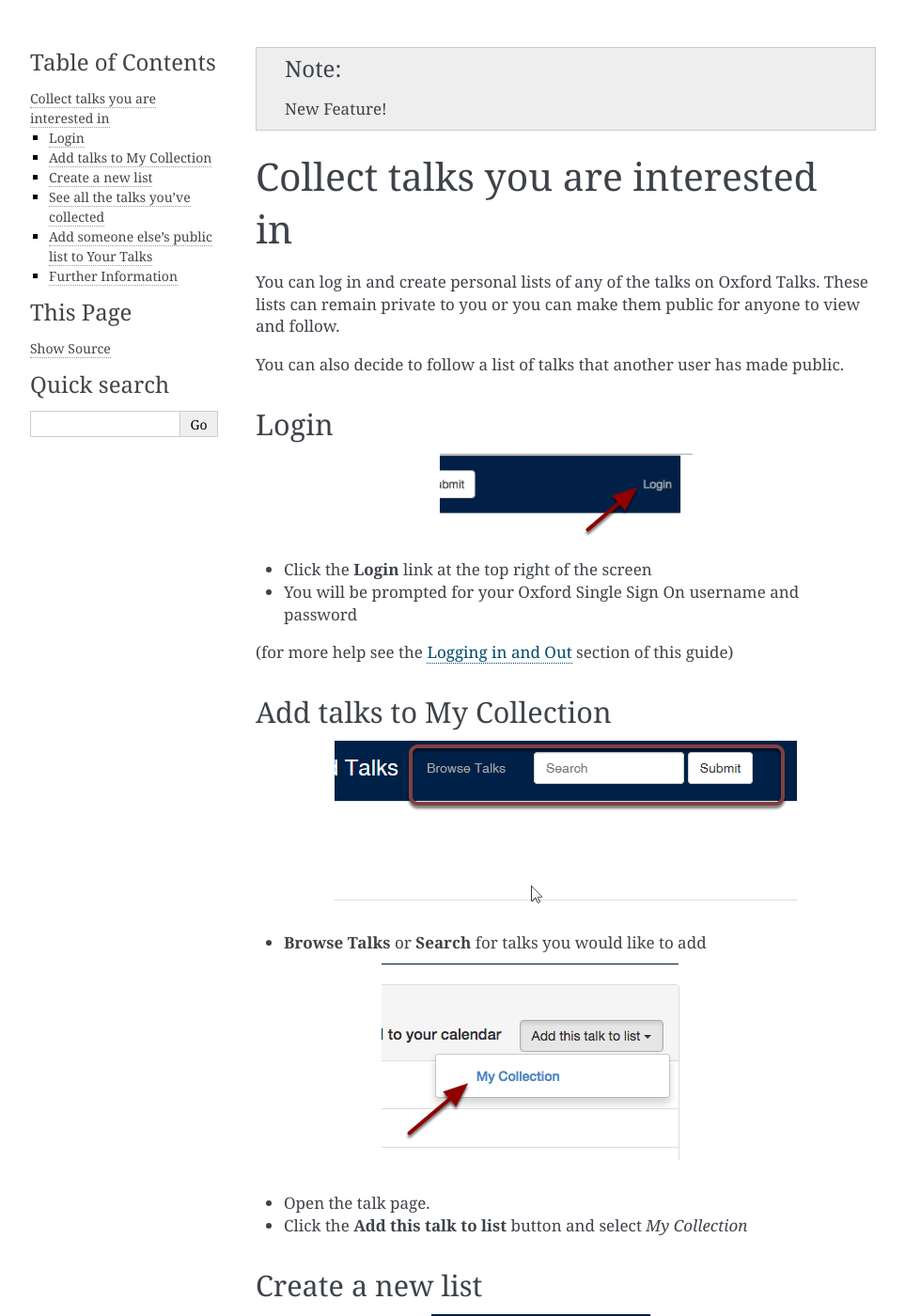
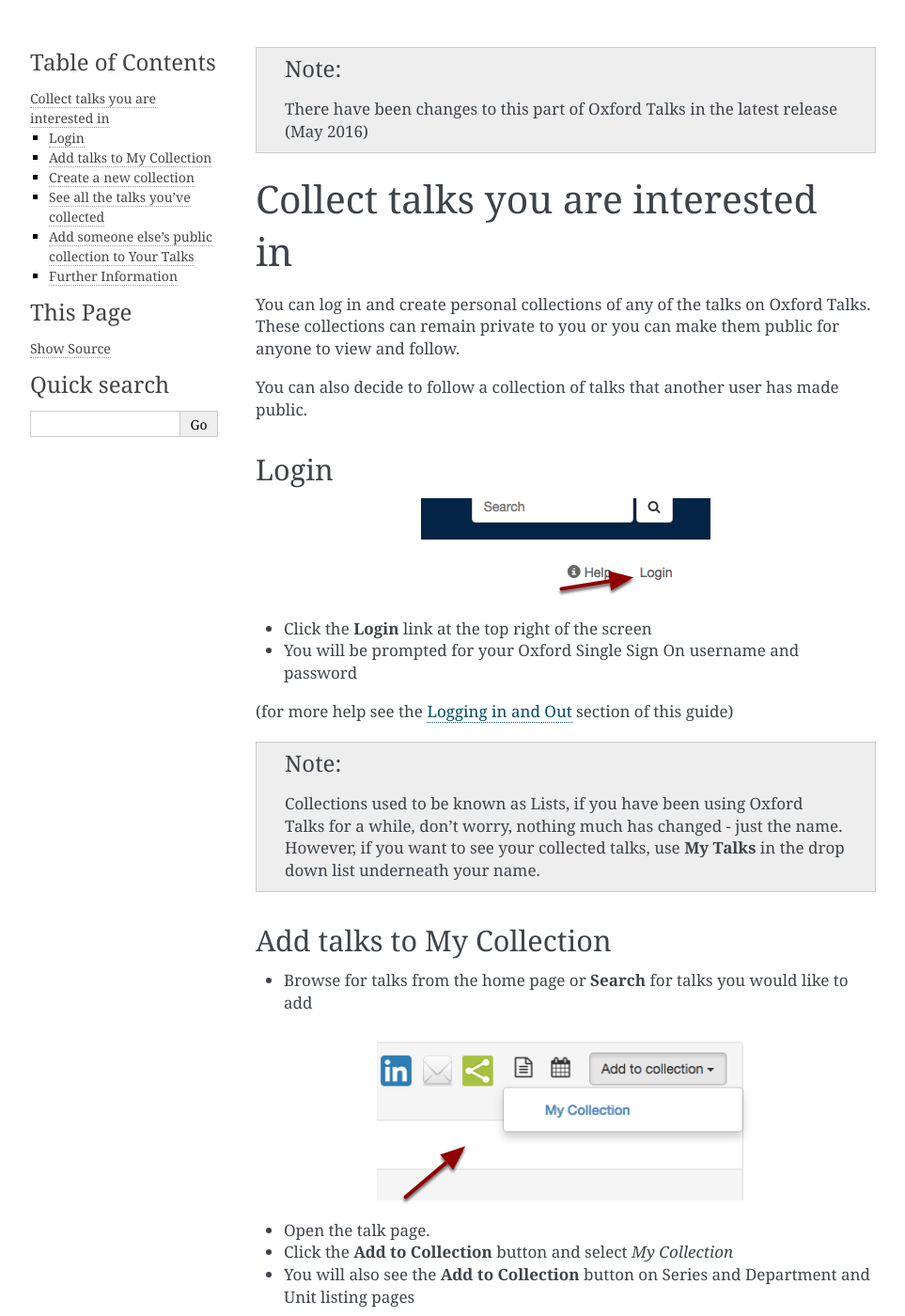
Before and after one commit to ox-it/talks.ox, a Sphinx documentation site: the page built from docs/source/user/talk-users/make-a-list.rst, in a window 1280 px wide and 1400 px high. Shown: the whole window at 94% size, without its empty margins (148-1111 px from the left). Built offline with Sphinx 7.4.7, drawn with Linux system fonts in a browser that asks for light colours; some of the changed text lies outside the part shown.

Commit message:
Collections renamed in main collection tutorial

```diff
--- a/docs/source/conf.py
+++ b/docs/source/conf.py
@@ -50,6 +50,7 @@
 
 rst_epilog = """
 .. |upcoming| replace:: New Feature!
+.. |changes| replace:: There have been changes to this part of Oxford Talks in the latest release (May 2016)
 """
 
 
--- a/docs/source/user/talk-users/make-a-list.rst
+++ b/docs/source/user/talk-users/make-a-list.rst
@@ -1,20 +1,20 @@
-.. Note:: |upcoming|
+.. Note:: |changes|
 
 
 Collect talks you are interested in
 ===================================
 
-You can log in and create personal lists of any of the talks on Oxford Talks. These lists can remain private to you or you can make them public for anyone to view and follow.
+You can log in and create personal collections of any of the talks on Oxford Talks. These collections can remain private to you or you can make them public for anyone to view and follow.
 
-You can also decide to follow a list of talks that another user has made public.
+You can also decide to follow a collection of talks that another user has made public.
 
 Login
 -----
 
 .. image:: images/make-a-list/login.png
    :alt: Login
-   :height: 102px
-   :width: 269px
+   :height: 117px
+   :width: 308px
    :align: center
 
 
@@ -23,108 +23,106 @@
 
 (for more help see the :doc:`Logging in and Out <../general/log-in>` section of this guide)
 
+.. Note :: Collections used to be known as Lists, if you have been using Oxford Talks for a while, don't worry, nothing much has changed - just the name. However, if you want to see your collected talks, use **My Talks** in the drop down list underneath your name.
+
+
+
 Add talks to My Collection
 --------------------------
 
-.. image:: images/make-a-list/add-talks-to-my-collection.png
-   :alt: Add talks to My Collection
-   :height: 193px
-   :width: 492px
-   :align: center
+* Browse for talks from the home page or **Search** for talks you would like to add
 
-
-* **Browse Talks** or **Search** for talks you would like to add
-
-.. image:: images/make-a-list/b06e9718-387e-4c1f-948e-969505713c13.png
+.. image:: images/make-a-list/f65bdda3-f44c-467e-b05a-97078c26f7ce.png
    :alt:
-   :height: 233px
-   :width: 393px
+   :height: 198px
+   :width: 402px
    :align: center
 
 
 * Open the talk page.
-* Click the **Add this talk to list** button and select *My Collection*
+* Click the **Add to Collection** button and select *My Collection*
+* You will also see the **Add to Collection** button on Series and Department and Unit listing pages
 
-Create a new list
------------------
+Create a new collection
+-----------------------
 
-.. image:: images/make-a-list/create-a-new-list.png
-   :alt: Create a new list
+.. image:: images/make-a-list/create-a-new-collection.png
+   :alt: Create a new collection
    :height: 192px
-   :width: 287px
+   :width: 386px
    :align: center
 
 
-You can make as many lists as you like (for example you could collect talks relevant to Women in Science, Engineering and Technology and then make this list public if you think it would be helpful to others).
+You can make as many collections as you like (for example you could collect talks relevant to Women in Science, Engineering and Technology and then make this collection public if you think it would be helpful to others).
 
-* Click **Manage Lists** in the navigation bar on the top right of your screen
+* Click **Manage Collections** in the drop-down list below your name
 
-.. image:: images/make-a-list/c8e9912a-d536-4ad3-b7b3-5e50b8cdab14.png
+.. image:: images/make-a-list/96cbae88-038b-457d-80b1-3511ce6a9cf8.png
    :alt:
-   :height: 288px
+   :height: 336px
    :width: 515px
    :align: center
 
 
-* Click the **Add new list** button.
+* Click the **Add new collection** button.
 
-.. image:: images/make-a-list/bf172905-4135-40f4-b73c-36b84679fa15.png
+.. image:: images/make-a-list/b1af08b5-fe4a-41c3-9a8e-6383a0af8060.png
    :alt:
    :height: 497px
    :width: 586px
    :align: center
 
 
-#. Give your list a **Title**. If you are going to make the list publically available make sure that this title will be meaningful to others.
+#. Give your collection a **Title**. If you are going to make the collection publically available make sure that this title will be meaningful to others.
 #. Enter a **Description**
-#. Tick the box if you want to make the list public
+#. Tick the box if you want to make the collection public
 #. Click **Save**
 
-.. image:: images/make-a-list/b15d7dcc-3757-4f8c-b6e8-5817778e6610.png
+.. image:: images/make-a-list/374761db-48e0-446e-8fac-8d61dd5c0033.png
    :alt:
    :height: 382px
    :width: 375px
    :align: center
 
 
-* The list has been created and is available on your **Manage lists** page.
-* You will also see it when you click the **Add this talk to list** button on each talk or series page.
+* The collection has been created and is available on your **Manage collections** page.
+* You will also see it when you click the **Add to Collection** button on each talk, series and department/unit page.
 
-.. image:: images/make-a-list/9f3e7c18-b097-4477-a1f1-b0d899512d0b.png
+.. image:: images/make-a-list/c922a8da-35ff-4f9d-b74a-fc6fa888abdc.png
    :alt:
-   :height: 157px
-   :width: 625px
+   :height: 241px
+   :width: 799px
    :align: center
 
 
 See all the talks you've collected
 ----------------------------------
 
-Go back to the **Talks Home Page** and you will now find **Your Talks** - an aggregated listing of all the talks you have added to your own personal and public lists
+You'll find **Your Talks** - an aggregated listing of all the talks you have added to your own personal and public collections - by clicking on the dropdown list below your name.
 
 .. image:: images/make-a-list/see-all-the-talks-you-ve-collected.png
    :alt: See all the talks you&apos;ve collected
-   :height: 378px
-   :width: 554px
+   :height: 192px
+   :width: 386px
    :align: center
 
 
-Add someone else's public list to Your Talks
---------------------------------------------
+Add someone else's public collection to Your Talks
+--------------------------------------------------
 
-* Click the **Manage Lists** button (available to logged in users only)
-* Alternatively click **Browse Talks** at the top of the screen, and choose **Public Lists** in the left-hand panel
-* If you are logged in, click the **Subscribe** button next to the list and the talks in this list will be added to **Your Talks** on the **Home Page**
+* Click the **Manage Collections** button (available to logged in users only)
+* Alternatively choose **Public Collections** in the left-hand panel of the home page
+* If you are logged in, click the **Subscribe** button next to the list and the talks in this list will be added to **Your Talks**
 
-.. image:: images/make-a-list/add-someone-else-s-public-list-to-your-talks.png
-   :alt: Add someone else&apos;s public list to Your Talks
-   :height: 221px
-   :width: 585px
+.. image:: images/make-a-list/add-someone-else-s-public-collection-to-your-talks.png
+   :alt: Add someone else&apos;s public collection to Your Talks
+   :height: 287px
+   :width: 767px
    :align: center
 
 
 Further Information
 -------------------
 
-* All lists have an **Add to my Calendar** button so that you can add them to your own calendar. See the :doc:`Get an up-to-date feed in your own calendar <feed-in-your-calendar>` section for details.
-* If you want to share the process of collecting talks to a list with other people, you will need to become a Talks Editor. See the :doc:`Talks Editor Guide <../talk-editors/sign-up>` for more information.
+* All collections have an **Add to my Calendar** button so that you can add them to your own calendar. See the :doc:`Get an up-to-date feed in your own calendar <feed-in-your-calendar>` section for details.
+* If you want to share the process of collecting talks with other people, you will need to become a Talks Editor. See the :doc:`Talks Editor Guide <../talk-editors/sign-up>` for more information.
```
Also changed, not shown: docs/source/user/talk-users/images/make-a-list/374761db-48e0-446e-8fac-8d61dd5c0033.png (added), docs/source/user/talk-users/images/make-a-list/96cbae88-038b-457d-80b1-3511ce6a9cf8.png (added), docs/source/user/talk-users/images/make-a-list/add-someone-else-s-public-collection-to-your-talks.png (added), docs/source/user/talk-users/images/make-a-list/b1af08b5-fe4a-41c3-9a8e-6383a0af8060.png (added), docs/source/user/talk-users/images/make-a-list/c922a8da-35ff-4f9d-b74a-fc6fa888abdc.png (added), docs/source/user/talk-users/images/make-a-list/create-a-new-collection.png (added), docs/source/user/talk-users/images/make-a-list/f65bdda3-f44c-467e-b05a-97078c26f7ce.png (added), docs/source/user/talk-users/images/make-a-list/login.png, docs/source/user/talk-users/images/make-a-list/see-all-the-talks-you-ve-collected.png.
